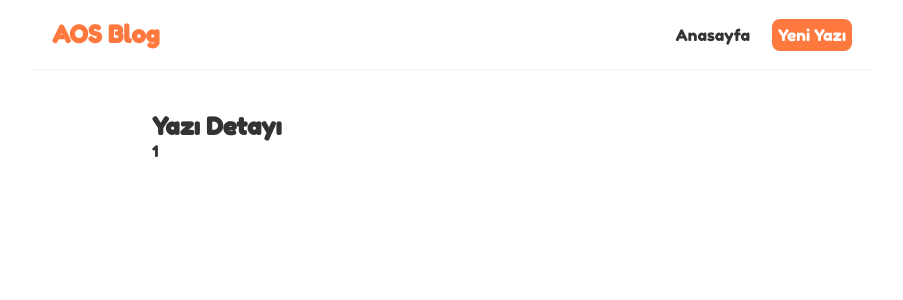
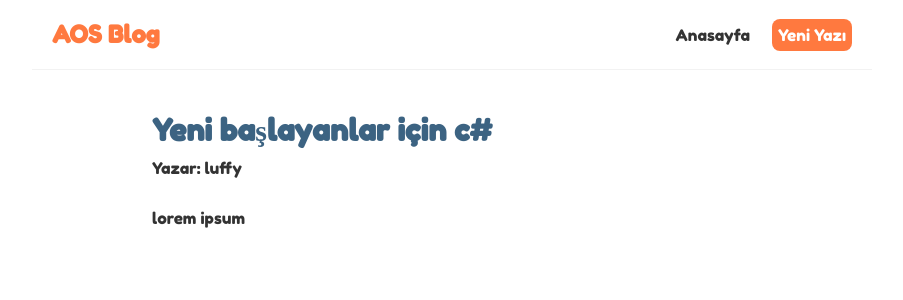
Before and after one commit to eerzik/temel-react-app, a React (Create React App) app: page /blogs/1 in a window 1280 px wide. Shown: the top 300 px of the page, without its empty margins (188-1091 px from the left). Built offline with nearby package versions, Linux system fonts and the light colour scheme; data requests are answered from the project's data file.

Commit message:
Yazı Detayını Gösterme

```diff
--- a/src/BlogDetails.js
+++ b/src/BlogDetails.js
@@ -1,13 +1,29 @@
 import { useParams } from 'react-router-dom'
-
+import useFetch from './useFetch';
 const BlogDetails = () => {
 
     const { id } = useParams();
+    const { veri: blog, yukleniyor, hata } = useFetch(`http://localhost:8000/yazilar/${id}`);
 
     return (
         <div className="blog-details">
-            <h2>Yazı Detayı</h2>
-            <p>{id}</p>
+            {yukleniyor && <div> Yükleniyor...</div>}
+            {hata && <div>{hata}</div>}
+            {blog &&
+                (
+                    <article>
+                        <h2>
+                            {blog.ad}
+                        </h2>
+                        <p>
+                           Yazar: {blog.yazar}
+                        </p>
+                        <div>
+                            {blog.aciklama}
+                        </div>
+                    </article>
+                )
+            }
         </div>
 
     );
--- a/src/index.css
+++ b/src/index.css
@@ -63,3 +63,12 @@
 .blog-preview a{
   text-decoration: none;
 }
+
+.blog-details h2{
+  font-size: 30px;
+  color: #3c6382;
+  margin-bottom: 10px;
+}
+.blog-details div {
+  margin: 30px 0;
+}
--- a/src/useFetch.js
+++ b/src/useFetch.js
@@ -15,7 +15,6 @@
             })
             .then(data => {
                 // console.log(data);
-
                 setVeri(data);
                 setYukleniyor(false);
             }).catch(err => {
```
